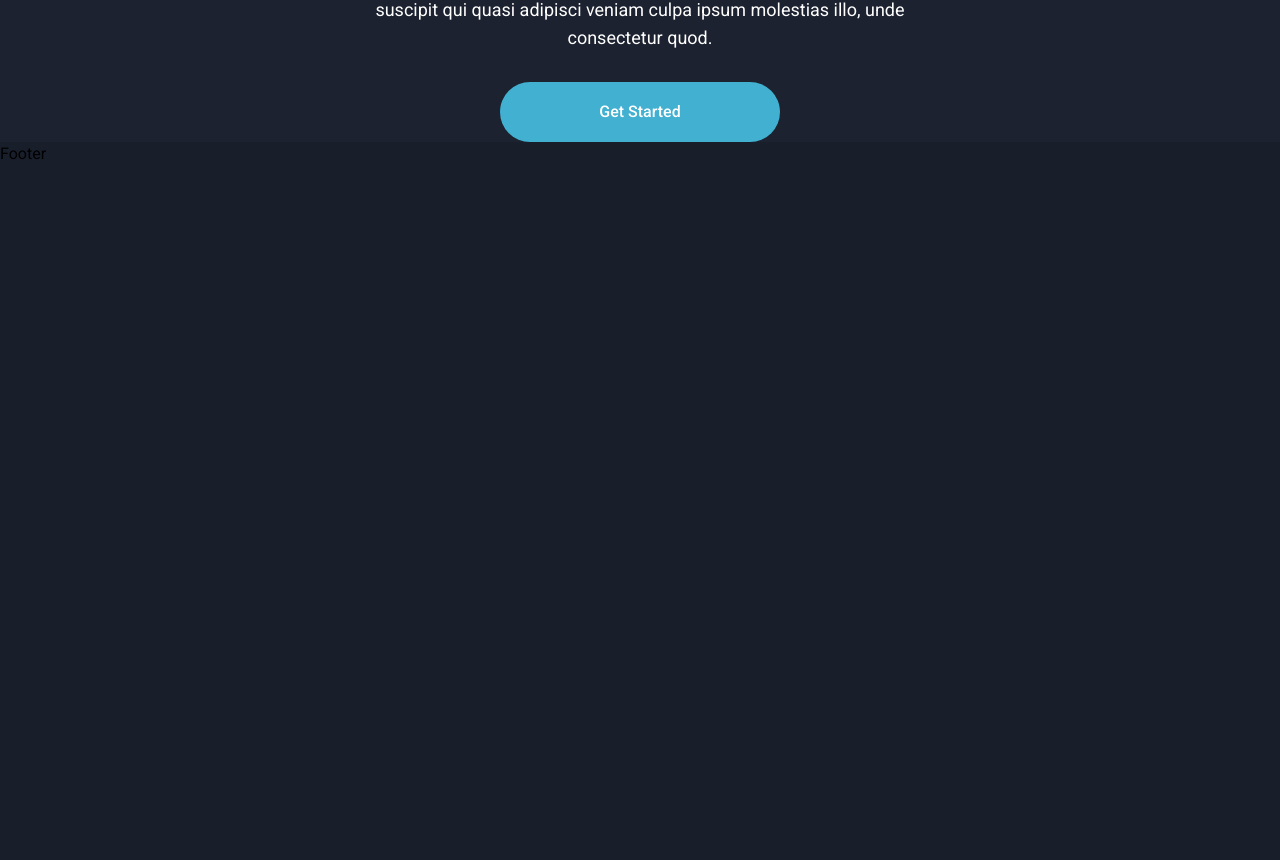
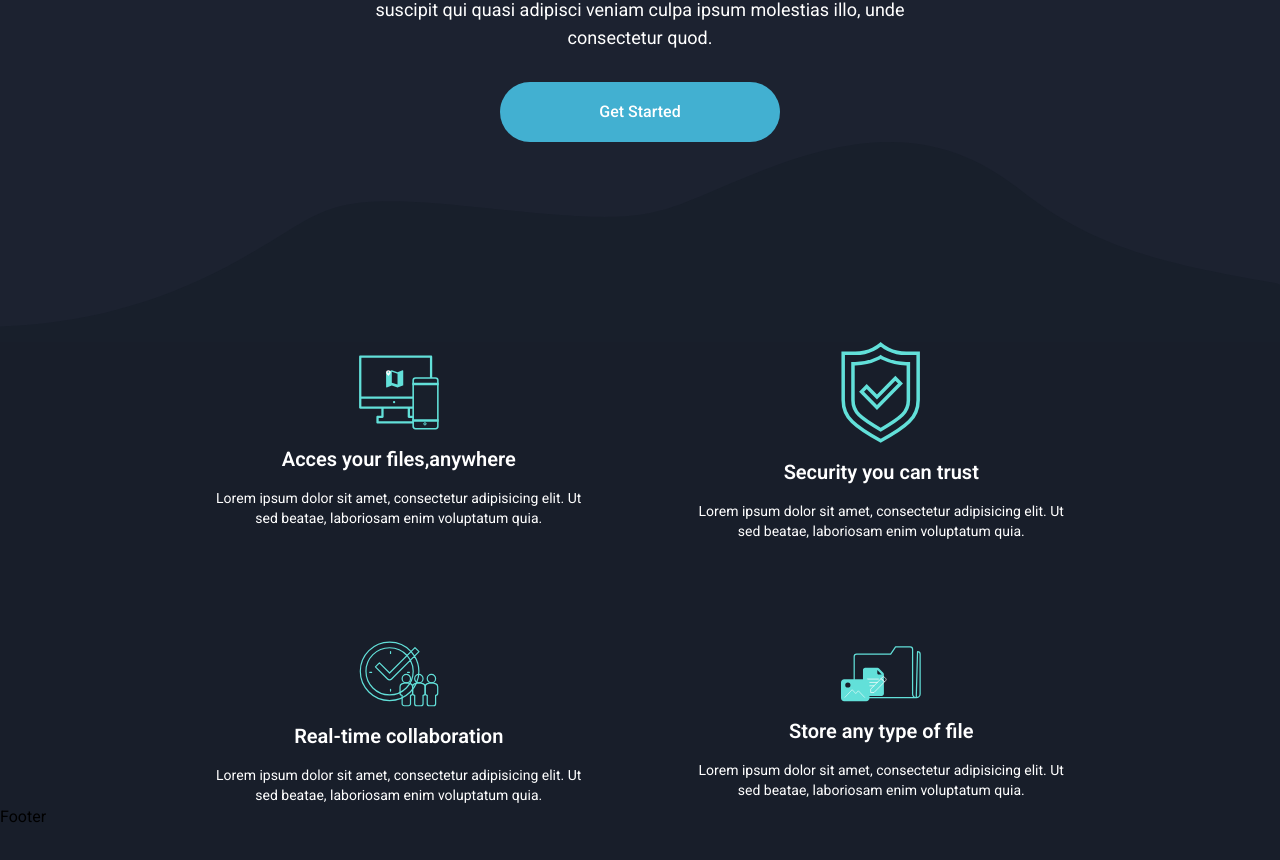
Before and after one commit to AhmedMstafa/fylo, a React (Vite) app: page / in a window 1280 px wide. Shown: the part 911-1771 px from the top of the page. Built offline with nearby package versions, Linux system fonts and the light colour scheme.

Commit message:
Add freatures section

```diff
--- a/eslint.config.js
+++ b/eslint.config.js
@@ -1,8 +1,8 @@
-import js from '@eslint/js'
-import globals from 'globals'
-import react from 'eslint-plugin-react'
-import reactHooks from 'eslint-plugin-react-hooks'
-import reactRefresh from 'eslint-plugin-react-refresh'
+import js from '@eslint/js';
+import globals from 'globals';
+import react from 'eslint-plugin-react';
+import reactHooks from 'eslint-plugin-react-hooks';
+import reactRefresh from 'eslint-plugin-react-refresh';
 
 export default [
   { ignores: ['dist'] },
@@ -29,10 +29,11 @@ export default [
       ...react.configs['jsx-runtime'].rules,
       ...reactHooks.configs.recommended.rules,
       'react/jsx-no-target-blank': 'off',
+      'react/prop-types': 'off',
       'react-refresh/only-export-components': [
         'warn',
         { allowConstantExport: true },
       ],
     },
   },
-]
+];
--- /dev/null
+++ b/src/components/FeatureBox.jsx
@@ -0,0 +1,13 @@
+export default function FeatureBox({ title, desc, icon }) {
+  return (
+    <div className="text-white element-center flex-col text-center">
+      <img
+        src={`/src/assets/images/${icon}`}
+        alt="icon-img"
+        className="w-[80px] object-contain"
+      />
+      <h4 className="text-xl font-semibold my-[15px]">{title}</h4>
+      <p className="font-normal text-sm">{desc}</p>
+    </div>
+  );
+}
--- /dev/null
+++ b/src/components/Features.jsx
@@ -0,0 +1,43 @@
+import { useState } from 'react';
+import FeatureBox from './FeatureBox';
+export default function Features() {
+  const [items] = useState([
+    {
+      icon: 'icon-access-anywhere.svg',
+      title: 'Acces your files,anywhere',
+      desc: 'Lorem ipsum dolor sit amet, consectetur adipisicing elit. Ut sed beatae, laboriosam enim voluptatum quia.',
+    },
+    {
+      icon: 'icon-security.svg',
+      title: 'Security you can trust',
+      desc: 'Lorem ipsum dolor sit amet, consectetur adipisicing elit. Ut sed beatae, laboriosam enim voluptatum quia.',
+    },
+    {
+      icon: 'icon-collaboration.svg',
+      title: 'Real-time collaboration',
+      desc: 'Lorem ipsum dolor sit amet, consectetur adipisicing elit. Ut sed beatae, laboriosam enim voluptatum quia.',
+    },
+    {
+      icon: 'icon-any-file.svg',
+      title: 'Store any type of file',
+      desc: 'Lorem ipsum dolor sit amet, consectetur adipisicing elit. Ut sed beatae, laboriosam enim voluptatum quia.',
+    },
+  ]);
+
+  return (
+    <section>
+      <div className="container">
+        <div className="grid grid-cols-1 md:grid-cols-2 gap-[100px] w-[865px] mx-auto max-w-full">
+          {items.map((item) => (
+            <FeatureBox
+              key={item.title}
+              title={item.title}
+              icon={item.icon}
+              desc={item.desc}
+            ></FeatureBox>
+          ))}
+        </div>
+      </div>
+    </section>
+  );
+}
--- a/src/components/Landing.jsx
+++ b/src/components/Landing.jsx
@@ -30,6 +30,13 @@ export default function Landing() {
           </a>
         </div>
       </div>
+      <div className="w-full h-[200px]">
+        <img
+          src="/src/assets/images/bg-curvy-desktop.svg"
+          alt="img"
+          className="w-full h-full"
+        />
+      </div>
     </section>
   );
 }
--- a/src/pages/Home.jsx
+++ b/src/pages/Home.jsx
@@ -1,9 +1,10 @@
 import Landing from '../components/Landing';
-
+import Features from '../components/Features.jsx';
 export default function Home() {
   return (
     <>
       <Landing />
+      <Features />
     </>
   );
 }
```
